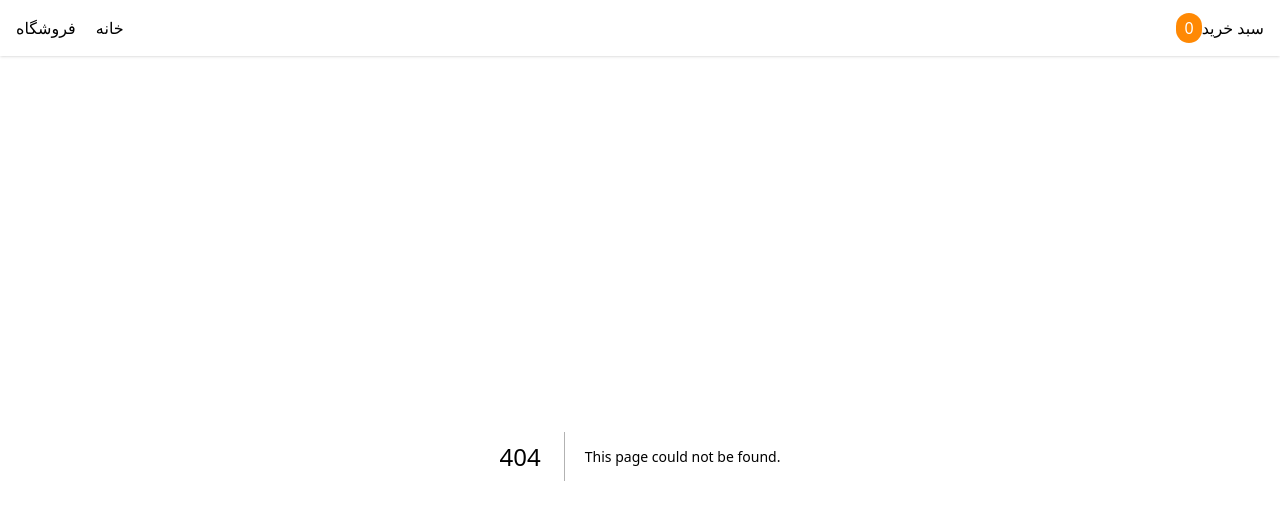
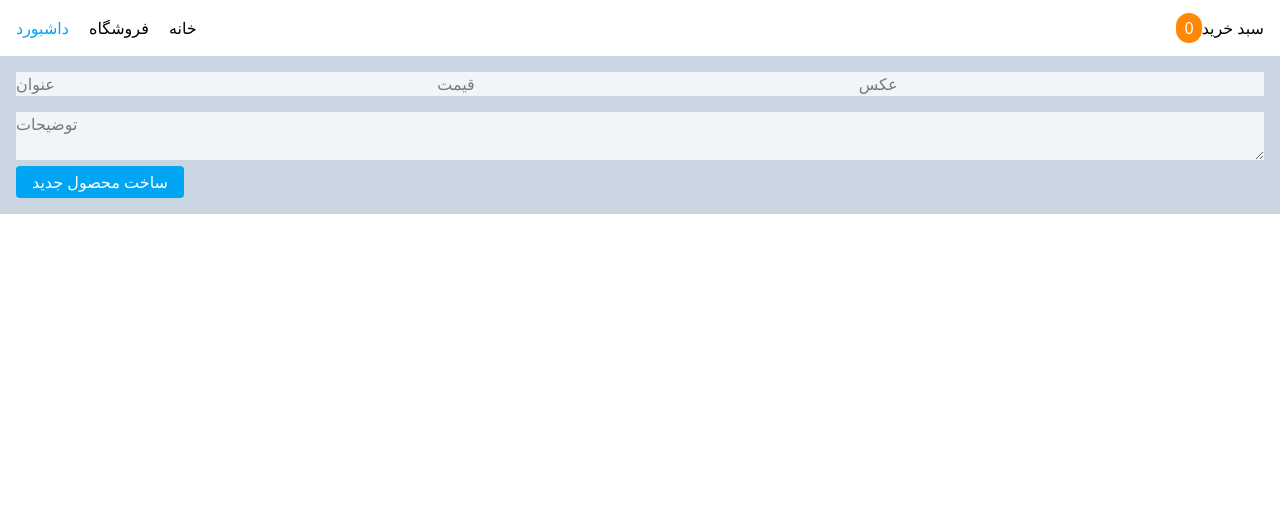
Before and after one commit to shadi1361/myRepo_shadi, a Next.js app in the folder 21_projekt_laden_nextjs/: page /dashboard in a window 1280 px wide. Before the commit this address had no page. Shown: the top 520 px of the page. Built offline with nearby package versions, Linux system fonts and the light colour scheme.

Commit message:
Management Panel

```diff
--- /dev/null
+++ b/21_projekt_laden_nextjs/src/app/dashboard/page.tsx
@@ -0,0 +1,87 @@
+"use client";
+import Container from "@/components/Container";
+import axios from "axios";
+import React, { ChangeEvent, useState } from "react";
+
+
+
+//Erzeugen ein neuer Produkt: **********************************************
+function Dashboard() {
+  const [newProduct, setNewProduct] = useState({
+    // Ein Objekt, das beim Klicken des Benutzers auf die folgenden untenstehenden Schaltflächen im Container ausgefüllt werden soll.
+    title: "",
+    price: "",
+    image: "",
+    description: ""
+  });
+
+  // Da sich die untenstehenden Buttons ändern können, muss diese Funktion geschrieben werden:
+  const handleChangeProduct = (
+    e: ChangeEvent<HTMLInputElement | HTMLTextAreaElement>
+  ) => {
+    const { value, name } = e.target;
+    setNewProduct({
+      ...newProduct,
+      [name]: value //Jedes Mal wird einer der folgenden Werte: title, price oder image anstelle von value in [name]: value eingesetzt.
+    });
+  };
+
+  const handleCreateProduct = () => {
+    console.log(newProduct);
+
+    axios({
+      method: "POST",
+      url: "http://localhost:3004/products",
+      data: {
+        id: Math.floor(Math.random() * 1000).toString(),
+        image: newProduct.image,
+        title: newProduct.title,
+        description: newProduct.description,
+        price: newProduct.price
+      }
+    });
+  };
+
+  return (
+    <div className="bg-slate-300 p-4">
+      <Container>
+        <div className="grid grid-cols-3 gap-4 bg-slate-100">
+          <input
+            onChange={handleChangeProduct}
+            name="title"
+            type="text"
+            placeholder="عنوان"
+          />
+          <input
+            onChange={handleChangeProduct}
+            name="price"
+            type="text"
+            placeholder="قیمت "
+          />
+          <input
+            onChange={handleChangeProduct}
+            name="image"
+            type="text"
+            placeholder="عکس"
+          />
+        </div>
+        <textarea
+          onChange={handleChangeProduct}
+          name=""
+          className="w-full mt-4 bg-slate-100"
+          placeholder="توضیحات"
+        ></textarea>
+        <button
+          onClick={handleCreateProduct}
+          className="bg-sky-500 text-white rounded px-4 py-1"
+        >
+          ساخت محصول جدید
+        </button>
+      </Container>
+
+    </div>
+    //************************************************************************ */
+  );
+}
+
+export default Dashboard;
--- a/21_projekt_laden_nextjs/src/app/store/page.tsx
+++ b/21_projekt_laden_nextjs/src/app/store/page.tsx
@@ -1,7 +1,10 @@
 import React from "react";
 import Container from "@/components/Container";
-import Pagination from "@/components/Pagination";
-import ProductItem, { IProductItemProps, IProductList } from "@/components/ProductItem";
+// import Pagination from "@/components/Pagination";
+import ProductItem, {
+  IProductItemProps,
+  IProductList
+} from "@/components/ProductItem";
 import Search from "@/components/Search";
 import Link from "next/link";
 
@@ -31,7 +34,8 @@ async function Store({ searchParams }: IStoreProps) {
           </Link>
         ))}
       </div>
-      <Pagination pageCount={data.pages} />
+
+      {/* <Pagination pageCount={data.pages} /> */}
     </Container>
   );
 }
--- a/21_projekt_laden_nextjs/src/components/Navbar.tsx
+++ b/21_projekt_laden_nextjs/src/components/Navbar.tsx
@@ -17,6 +17,10 @@ function Navbar() {
     {
       href: "/store",
       title: " فروشگاه "
+    },
+    {
+      href: "/dashboard",
+      title: " داشبورد "
     }
   ];
 
--- a/21_projekt_laden_nextjs/src/components/Pagination.tsx
+++ b/21_projekt_laden_nextjs/src/components/Pagination.tsx
@@ -1,4 +1,4 @@
-"use client";
+/* "use client";
 
 import { useRouter, useSearchParams } from "next/navigation";
 import ReactPaginate from "react-paginate";
@@ -35,3 +35,4 @@ function Pagination({ pageCount }: { pageCount: number }) {
 }
 
 export default Pagination;
+ */
--- a/21_projekt_laden_nextjs/src/database/db.json
+++ b/21_projekt_laden_nextjs/src/database/db.json
@@ -69,11 +69,51 @@
       "title": "محصول ده",
       "description": "dkjfjksgjkdsjkg sdfksdjg sgldsg lsd g dsgdfhfghlsdgjd gld",
       "price": 150
+    },
+    {
+      "id": "689",
+      "image": "https://newsmedia.tasnimnews.com/Tasnim/Uploaded/Image/1402/03/18/1402031814224368127735594.jpg",
+      "title": "محصول دو ",
+      "description": "",
+      "price": "31214"
+    },
+    {
+      "id": "249",
+      "image": "https://newsmedia.tasnimnews.com/Tasnim/Uploaded/Image/1402/03/18/1402031814224368127735594.jpg",
+      "title": "askfjk",
+      "description": "",
+      "price": "400"
+    },
+    {
+      "id": "431",
+      "image": "https://www.powertrafic.fr/wp-content/uploads/2023/04/image-ia-exemple.png",
+      "title": "xbcbvc",
+      "description": "",
+      "price": "35454"
+    },
+    {
+      "id": "95",
+      "image": "https://www.powertrafic.fr/wp-content/uploads/2023/04/image-ia-exemple.png",
+      "title": "cxyvxcv",
+      "description": "",
+      "price": "456"
     }
   ],
   "discounts": [
-    { "id": 1, "code": "FroheWeihnachten1", "percentage": 10 },
-    { "id": 2, "code": "FroheWeihnachten2", "percentage": 20 },
-    { "id": 3, "code": "FroheWeihnachten3", "percentage": 30 }
+    {
+      "id": "1",
+      "code": "FroheWeihnachten1",
+      "percentage": 10
+    },
+    {
+      "id": "2",
+      "code": "FroheWeihnachten2",
+      "percentage": 20
+    },
+    {
+      "id": "3",
+      "code": "FroheWeihnachten3",
+      "percentage": 30
+    }
   ]
 }
```
